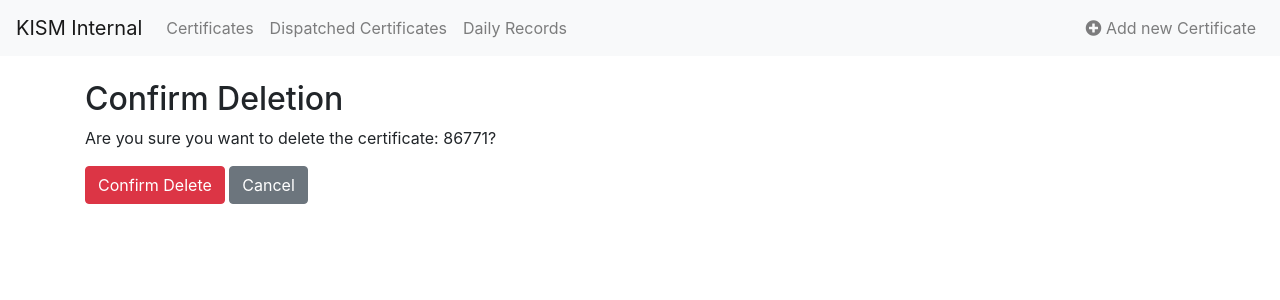
After one commit to EricNdivo/kism_internal, a Django app: page /delete/1/ in a window 1280 px wide. The commit adds this page. Shown: the top 300 px of the page. Run offline with Django 4.2, Linux system fonts and the light colour scheme; a user stored in the database is signed in; data comes from the database, SQL or seed files in the repository; parts of the project's set-up code (start-up, migrations or seed data) failed here and were passed over; some libraries are stand-ins or nearby versions.

Commit message:
mvp(update2)

```diff
--- /dev/null
+++ b/b2/templates/certificates/confirm_delete_certificate.html
@@ -0,0 +1,10 @@
+{% extends "certificates/base.html" %}
+{% block content %}
+  <h2>Confirm Deletion</h2>
+  <p>Are you sure you want to delete the certificate: {{ certificate.certificate_number }}?</p>
+  <form method="post">
+    {% csrf_token %}
+    <button type="submit" class="btn btn-danger">Confirm Delete</button>
+    <a href="{% url 'certificate_list' %}" class="btn btn-secondary">Cancel</a>
+  </form>
+{% endblock %}
--- a/b2/templates/certificates/dispatch_certificate.html
+++ b/b2/templates/certificates/dispatch_certificate.html
@@ -4,7 +4,8 @@
 <h1>Dispatch Certificate {{ certificate.certificate_number }}</h1>
 <form method="post">
     {% csrf_token %}
-    <div class="form-group">
+    {{ form }}
+    <!----<div class="form-group">
         <label for="picked_up_by">Picked Up By</label>
         <input type="text" class="form-control" id="picked_up_by" name="picked_up_by" required>
     </div>
@@ -22,7 +23,7 @@
             <option value="">Select Option</option>
             <option value="wellsfargo">Wells Fargo</option>
         </select>
-    </div>
+    </div>---->
     <button type="submit" class="btn btn-success">Dispatch</button>
     <a href="{% url 'certificate_list' %}" class="btn btn-secondary">Cancel</a>
 </form>
--- a/b2/templates/certificates/edit_dispatch.html
+++ b/b2/templates/certificates/edit_dispatch.html
@@ -23,7 +23,7 @@
             <option value="wellsfargo">Wells Fargo</option>
         </select>
     </div>
-    <button type="submit" class="btn btn-success">Dispatch</button>
+    <button type="submit" class="btn btn-success">Confirm</button>
     <a href="{% url 'certificate_list' %}" class="btn btn-secondary">Cancel</a>
 </form>
 {% endblock %}
--- a/b2/templates/certificates/view_certificate.html
+++ b/b2/templates/certificates/view_certificate.html
@@ -57,7 +57,8 @@
 {% if certificate.uploaded_certificate %}
     <h3>Certificate File</h3>
     <a href="{{ certificate.uploaded_certificate.url }}" class="btn btn-primary" target="_blank">View Certificate</a>
-{% else %}
+    <a href="{% url 'delete_certificate' certificate.id %}" class="btn btn-danger">Delete Certificate</a>
+    {% else %}
     <p>No file available.</p>
 {% endif %}
 {% endblock %}
--- a/b2/urls.py
+++ b/b2/urls.py
@@ -13,6 +13,7 @@ urlpatterns = [
     path('certificates/daily-records/', views.daily_records, name='daily_records'),
     path('dispatch/edit/<int:dispatch_id>/', views.edit_dispatch, name='edit_dispatch'),
     path('dispatch/delete/<int:dispatch_id>/', views.delete_dispatch, name='delete_dispatch'),
+    path('delete/<int:certificate_id>/', views.delete_certificate, name='delete_certificate'),
     path('search-dispatched-certificates/', views.search_dispatched_certificates, name='search_dispatched_certificates'),
     path('search_daily_records', views.search_daily_records, name='search_daily_records'),
 ]
--- a/b2/views.py
+++ b/b2/views.py
@@ -9,6 +9,7 @@ from django.contrib import messages
 from django import forms
 from .utils import send_dispatch_email
 from django.conf import settings
+from django.http import Http404
 from django.db import IntegrityError
 import os
 
@@ -126,8 +127,19 @@ def dispatched_certificates(request):
     return render(request, 'certificates/dispatched_certificates.html', {'dispatch_records': dispatch_records})
 
 
+@login_required
 def view_certificate(request, certificate_id):
-    certificate = get_object_or_404(CertificateRecord, id=certificate_id)
+    try:
+        certificate = get_object_or_404(CertificateRecord, id=certificate_id)
+
+        if not os.path.exists(certificate.uploaded_certificate.path):
+            messages.error(request, "Certificate file not found.")
+            return redirect('certificate_list')
+
+    except CertificateRecord.DoesNotExist:
+        messages.error(request, "Certificate not found.")
+        return redirect('certificate_list')
+
     return render(request, 'certificates/view_certificate.html', {'certificate': certificate})
 
 def search_certificates(request):
@@ -200,12 +212,20 @@ def daily_records(request):
 @login_required
 def edit_dispatch(request, dispatch_id):
     dispatch_record = get_object_or_404(DispatchRecord, id=dispatch_id)
+    certificate = dispatch_record.certificate
 
     if request.method == 'POST':
         form = DispatchForm(request.POST, instance=dispatch_record)
         if form.is_valid():
-            form.save()
+            dispatch_record = form.save(commit=False)
+            certificate.dispatched_to = form.cleaned_data.get('picked_by_email')
+            certificate.dispatched_phone = form.cleaned_data.get('picked_by_phone')
+            certificate.save()
+            dispatch_record.save()
+            messages.success(request, 'Dispatch record updated successfully.')
             return redirect('dispatched_certificates')
+        else:
+            messages.error(request, 'Please correct the errors below.')
     else:
         form = DispatchForm(instance=dispatch_record)
 
@@ -221,3 +241,12 @@ def delete_dispatch(request, dispatch_id):
         return redirect('dispatched_certificates')
 
     return render(request, 'certificates/confirm_delete_dispatch.html', {'dispatch_record': dispatch_record})
+
+@login_required
+def delete_certificate(request, certificate_id):
+    certificate = get_object_or_404(CertificateRecord, id=certificate_id)
+    if request.method == 'POST':
+        certificate.delete()
+        messages.success(request, "Certificate deleted successfully.")
+        return redirect('certificate_list')
+    return render(request, 'certificates/confirm_delete_certificate.html', {'certificate': certificate})
```
